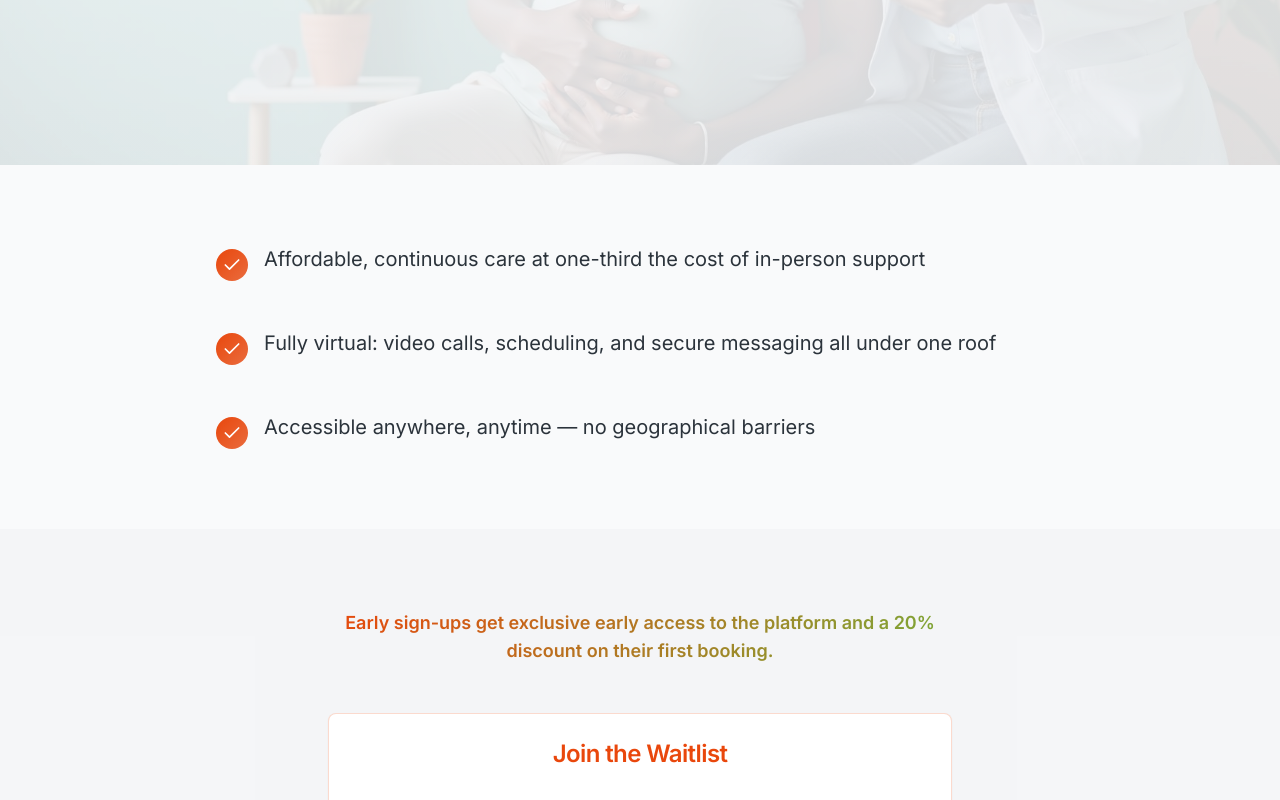
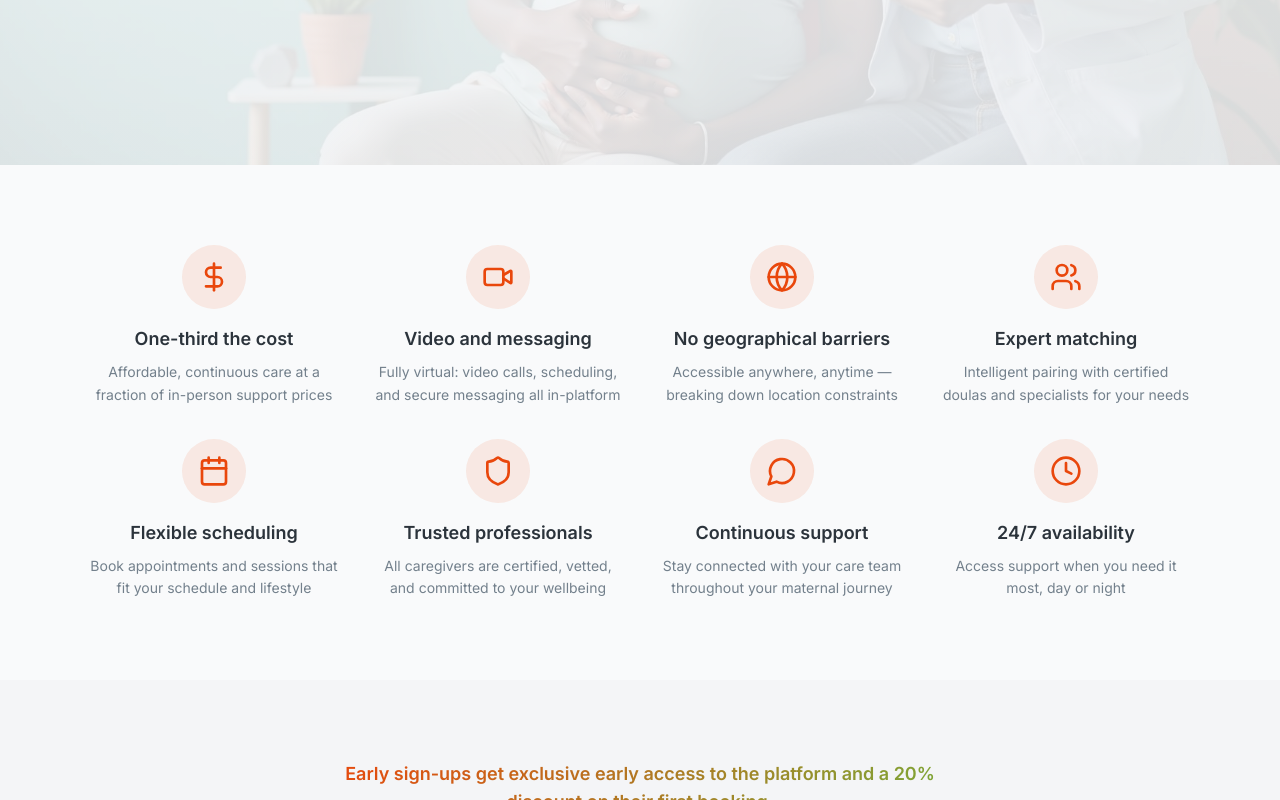
Before and after one commit to BirthRebel/birth-rebel-waitlist, a React (Vite) app: page / in a window 1280 px wide. Shown: the part 635-1435 px from the top of the page. Built offline with nearby package versions, Linux system fonts and the light colour scheme.

Commit message:
Update value proposition icons
Replace the current checkmark icons in the value proposition section with icons that better represent the features.

```diff
--- a/src/components/ValueProposition.tsx
+++ b/src/components/ValueProposition.tsx
@@ -1,29 +1,74 @@
-import { Check } from "lucide-react";
+import { DollarSign, Video, Globe, Users, Calendar, Shield, MessageCircle, Clock } from "lucide-react";
 
 export const ValueProposition = () => {
-  const benefits = [
-    "Affordable, continuous care at one-third the cost of in-person support",
-    "Fully virtual: video calls, scheduling, and secure messaging all under one roof",
-    "Accessible anywhere, anytime — no geographical barriers"
+  const features = [
+    {
+      icon: DollarSign,
+      title: "One-third the cost",
+      description: "Affordable, continuous care at a fraction of in-person support prices"
+    },
+    {
+      icon: Video,
+      title: "Video and messaging",
+      description: "Fully virtual: video calls, scheduling, and secure messaging all in-platform"
+    },
+    {
+      icon: Globe,
+      title: "No geographical barriers",
+      description: "Accessible anywhere, anytime — breaking down location constraints"
+    },
+    {
+      icon: Users,
+      title: "Expert matching",
+      description: "Intelligent pairing with certified doulas and specialists for your needs"
+    },
+    {
+      icon: Calendar,
+      title: "Flexible scheduling",
+      description: "Book appointments and sessions that fit your schedule and lifestyle"
+    },
+    {
+      icon: Shield,
+      title: "Trusted professionals",
+      description: "All caregivers are certified, vetted, and committed to your wellbeing"
+    },
+    {
+      icon: MessageCircle,
+      title: "Continuous support",
+      description: "Stay connected with your care team throughout your maternal journey"
+    },
+    {
+      icon: Clock,
+      title: "24/7 availability",
+      description: "Access support when you need it most, day or night"
+    }
   ];
 
   return (
     <section className="py-20 bg-background">
-      <div className="max-w-4xl mx-auto px-6">
-        <div className="grid gap-8 md:gap-12">
-          {benefits.map((benefit, index) => (
-            <div
-              key={index}
-              className="flex items-start gap-4 group hover:transform hover:scale-105 transition-smooth"
-            >
-              <div className="flex-shrink-0 w-8 h-8 rounded-full bg-gradient-hero flex items-center justify-center mt-1">
-                <Check className="w-5 h-5 text-primary-foreground" />
+      <div className="max-w-6xl mx-auto px-6">
+        <div className="grid grid-cols-1 md:grid-cols-2 lg:grid-cols-4 gap-8">
+          {features.map((feature, index) => {
+            const Icon = feature.icon;
+            return (
+              <div
+                key={index}
+                className="text-center group hover:transform hover:scale-105 transition-smooth"
+              >
+                <div className="flex justify-center mb-4">
+                  <div className="w-16 h-16 rounded-full bg-primary/10 flex items-center justify-center group-hover:bg-primary/20 transition-smooth">
+                    <Icon className="w-8 h-8 text-primary" />
+                  </div>
+                </div>
+                <h3 className="text-lg font-semibold text-foreground mb-2 group-hover:text-primary transition-smooth">
+                  {feature.title}
+                </h3>
+                <p className="text-sm text-muted-foreground leading-relaxed">
+                  {feature.description}
+                </p>
               </div>
-              <p className="text-lg md:text-xl text-foreground leading-relaxed group-hover:text-primary transition-smooth">
-                {benefit}
-              </p>
-            </div>
-          ))}
+            );
+          })}
         </div>
       </div>
     </section>
```
